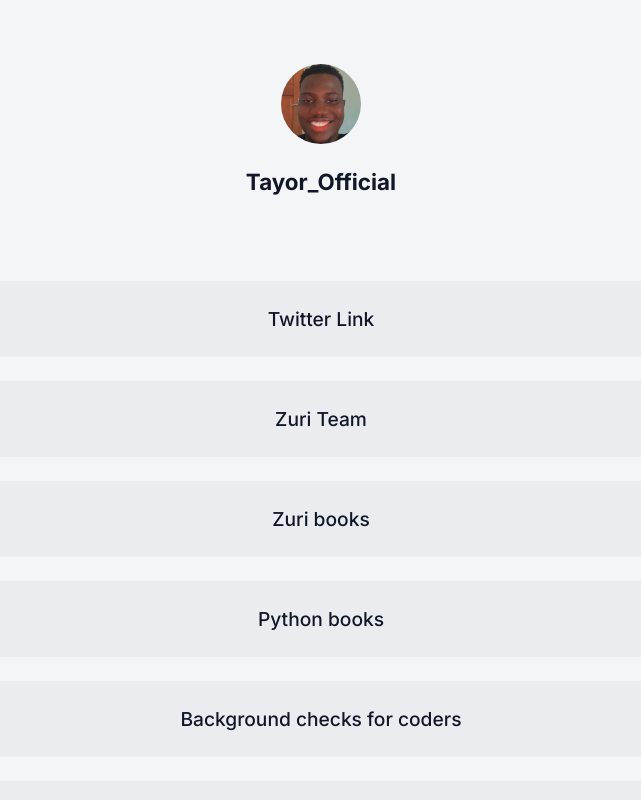
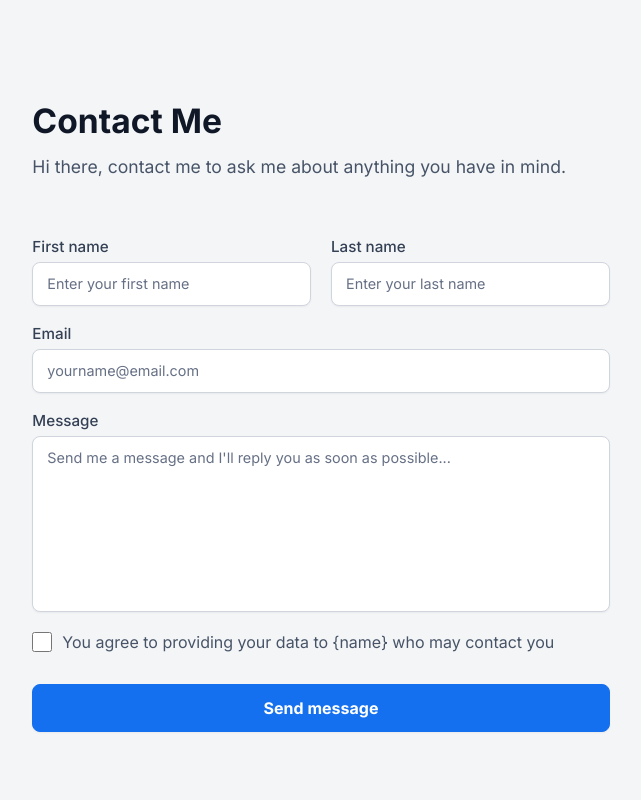
Before and after one commit to tayor99/hng_linktree_clone, a React (Create React App) app: page /contact in a window 1280 px wide. Shown: the top 800 px of the page, without its empty margins (319-960 px from the left). Built offline with nearby package versions, Linux system fonts and the light colour scheme.

Commit message:
style: Added form styles

```diff
--- a/src/App.js
+++ b/src/App.js
@@ -1,10 +1,17 @@
 import Footer from "./components/Footer";
 import Profile from "./Pages/Profile";
+import Contact from "./Pages/Contact";
+
+import { Route, Routes } from "react-router-dom";
 function App() {
   return (
     <div className="app">
-      <Profile />
-      <Footer />
+      <Routes>
+        <Route path="/" element={<Footer />}>
+          <Route index element={<Profile />} />
+          <Route path="contact" element={<Contact />} />
+        </Route>
+      </Routes>
     </div>
   );
 }
--- /dev/null
+++ b/src/Pages/Contact.jsx
@@ -0,0 +1,16 @@
+import ContactForm from "../components/ContactForm";
+const Contact = () => {
+  // const [contactInput, setContactInput] = useState( )
+
+  return (
+    <div className="contact__container">
+      <div className="contact__header">
+        <h1>Contact Me</h1>
+        <p>Hi there, contact me to ask me about anything you have in mind.</p>
+      </div>
+      <ContactForm />
+    </div>
+  );
+};
+
+export default Contact;
--- a/src/components/Body.jsx
+++ b/src/components/Body.jsx
@@ -1,13 +1,23 @@
 import { links } from "../helper";
 import slack from "../Assets/icons/slack.svg";
 import github from "../Assets/icons/github.svg";
+import { Link } from "react-router-dom";
 
 const Body = () => {
   return (
     <main>
       <div className="links">
         {links.map((link) => {
-          return (
+          return link.path ? (
+            <Link
+              key={link.id}
+              className="btn"
+              id={link.id}
+              to={`${link.link}`}
+            >
+              {link.name}
+            </Link>
+          ) : (
             <a
               key={link.id}
               href={link.link}
--- /dev/null
+++ b/src/components/ContactForm.js
@@ -0,0 +1,59 @@
+const ContactForm = () => {
+  return (
+    <>
+      <div className="contact__form">
+        <form>
+          <div className="names">
+            <div className="form-details firstName">
+              <label htmlFor="first_name">First name</label>
+              <input
+                type="text"
+                name="first_name"
+                id="first_name"
+                placeholder="Enter your first name"
+              />
+            </div>
+            <div className="form-details lastName">
+              <label htmlFor="last_name">Last name</label>
+              <input
+                type="text"
+                name="last_name"
+                id="last_name"
+                placeholder="Enter your last name"
+              />
+            </div>
+          </div>
+          <div className="form-details">
+            <label htmlFor="email">Email</label>
+            <input
+              type="email"
+              name="email"
+              id="email"
+              placeholder="yourname@email.com"
+            />
+          </div>
+
+          <div className="form-details">
+            <label htmlFor="message">Message</label>
+            <textarea
+              name="message"
+              id="message"
+              cols="30"
+              rows="10"
+              placeholder="Send me a message and I'll reply you as soon as possible..."
+            />
+          </div>
+          <div className="checkbox">
+            <input type="checkbox" name="checkbox" id="checkbox" />
+            <label htmlFor="checkbox">
+              {`You agree to providing your data to {name} who may contact you`}
+            </label>
+          </div>
+          <button id="btn__submit">Send message</button>
+        </form>
+      </div>
+    </>
+  );
+};
+
+export default ContactForm;
--- a/src/components/Footer.jsx
+++ b/src/components/Footer.jsx
@@ -1,8 +1,11 @@
 import zuriLogo from "../Assets/Zuri.Internship_Logo.png";
 import I4G from "../Assets/i4g.png";
+import { Outlet } from "react-router-dom";
 
 const Footer = () => {
   return (
+    <>
+      <Outlet />
       <footer>
         <div className="zuri__logo">
           <img src={zuriLogo} alt="zurilogo" />
@@ -12,6 +15,7 @@ const Footer = () => {
           <img src={I4G} alt="I4G logo" />
         </div>
       </footer>
+    </>
   );
 };
 
--- a/src/helper.js
+++ b/src/helper.js
@@ -29,4 +29,10 @@ export const links = [
     name: "Design books",
     link: "https://books.zuri.team/design-rules",
   },
+  {
+    id: "contact",
+    name: "Contact Me",
+    link: "/contact",
+    path: true,
+  },
 ];
--- a/src/index.css
+++ b/src/index.css
@@ -5,8 +5,13 @@
 }
 :root {
   --clr-black: #101828;
+  --clr-black-2: #475467;
   --clr-white: #f4f5f7;
+  --clr-white-2: #ffffff;
   --clr-grey: #eaecf0;
+  --clr-grey-2: #667085;
+  --clr-grey-3: #d0d5dd;
+  --clr-blue: #1570ef;
   --font: "Inter", sans-serif;
 }
 body {
@@ -104,9 +109,123 @@ footer {
   font-weight: 400;
   font-size: 1rem;
   text-align: center;
-  color: #667085;
+  color: var(--clr-grey-2);
 }
 
+/* Contact page */
+
+.contact__container {
+  width: 55%;
+  margin: 0 auto;
+  padding-top: 100px;
+}
+.contact__header > h1 {
+  font-family: var(--font);
+  font-weight: 600;
+  font-size: 2.1rem;
+  color: var(--clr-black);
+  margin-bottom: 15px;
+}
+.contact__header > p {
+  font-family: var(--font);
+  font-weight: 400;
+  font-size: 1.1rem;
+  color: var(--clr-black-2);
+}
+.contact__form {
+  padding-top: 48px;
+  width: 100%;
+}
+
+.form-details {
+  padding: 6px 0;
+}
+
+.form-details > label {
+  display: block;
+  font-family: var(--font);
+  font-weight: 500;
+  font-size: 0.95rem;
+  color: #344054;
+  margin: 6px 0;
+}
+.form-details > input,
+textarea {
+  width: 100%;
+  padding: 12px 14px;
+  background: var(--clr-white-2);
+  border: 1px solid var(--clr-grey-3);
+  box-shadow: 0px 1px 2px rgba(16, 24, 40, 0.05);
+  border-radius: 8px;
+  resize: none;
+}
+.form-details > input::placeholder,
+textarea::placeholder {
+  font-family: var(--font);
+  font-weight: 400;
+  font-size: 0.9rem;
+  color: var(--clr-grey-2);
+}
+.form-details > input:focus,
+textarea:focus {
+  outline: 1px solid #84caff;
+}
+
+.form-details > input {
+  height: 44px;
+}
+
+.names {
+  display: flex;
+  width: 100%;
+}
+.firstName {
+  width: 50%;
+}
+.lastName {
+  width: 50%;
+  margin-left: 20px;
+}
+
+.checkbox {
+  margin-top: 10px;
+  display: flex;
+  align-items: center;
+}
+
+.checkbox > label {
+  font-family: var(--font);
+  font-weight: 400;
+  font-size: 1rem;
+  color: var(--clr-black-2);
+  margin-left: 10px;
+}
+.checkbox > input {
+  cursor: pointer;
+  width: 20px;
+  height: 20px;
+  background: var(--clr-white-2);
+  border: 1px solid var(--clr-grey-3);
+  border-radius: 6px;
+}
+#btn__submit {
+  margin-top: 32px;
+  display: flex;
+  justify-content: center;
+  align-items: center;
+  width: 100%;
+  height: 48px;
+  background: var(--clr-blue);
+  border: 1px solid var(--clr-blue);
+  box-shadow: 0px 1px 2px rgba(16, 24, 40, 0.05);
+  border-radius: 8px;
+  font-family: var(--font);
+  font-style: normal;
+  font-weight: 600;
+  font-size: 1rem;
+  color: var(--clr-white-2);
+  cursor: pointer;
+}
 @media (max-width: 600px) {
   .app {
     width: 95%;
@@ -118,4 +237,17 @@ footer {
   .task {
     margin: 16px 0;
   }
+  .contact__container {
+    width: 100%;
+  }
+  .names {
+    flex-direction: column;
+  }
+  .firstName {
+    width: 100%;
+  }
+  .lastName {
+    width: 100%;
+    margin-left: 0;
+  }
 }
--- a/src/index.js
+++ b/src/index.js
@@ -2,10 +2,13 @@ import React from "react";
 import ReactDOM from "react-dom/client";
 import "./index.css";
 import App from "./App";
+import { BrowserRouter } from "react-router-dom";
 
 const root = ReactDOM.createRoot(document.getElementById("root"));
 root.render(
   <React.StrictMode>
-    <App />
+    <BrowserRouter>
+      <App />
+    </BrowserRouter>
   </React.StrictMode>
 );
```
Lines whose indentation alone changed are shown as unchanged.
